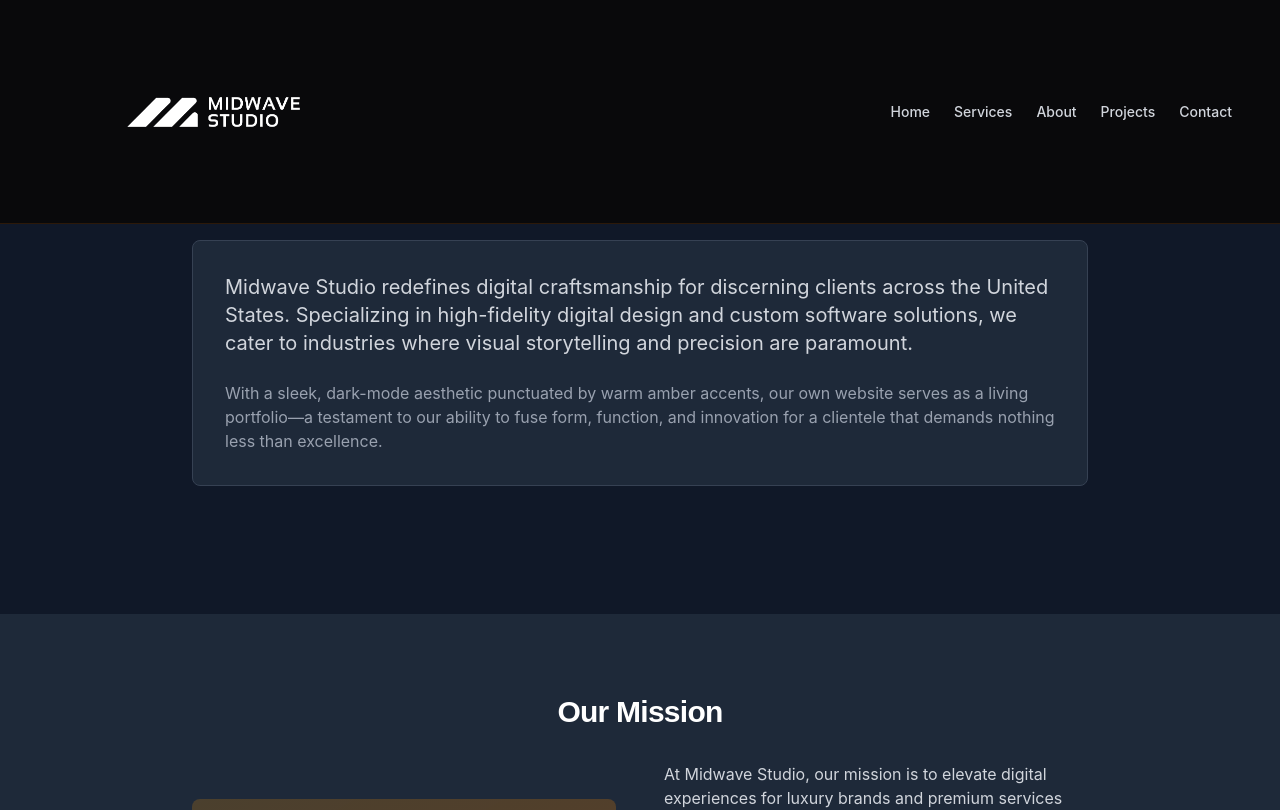
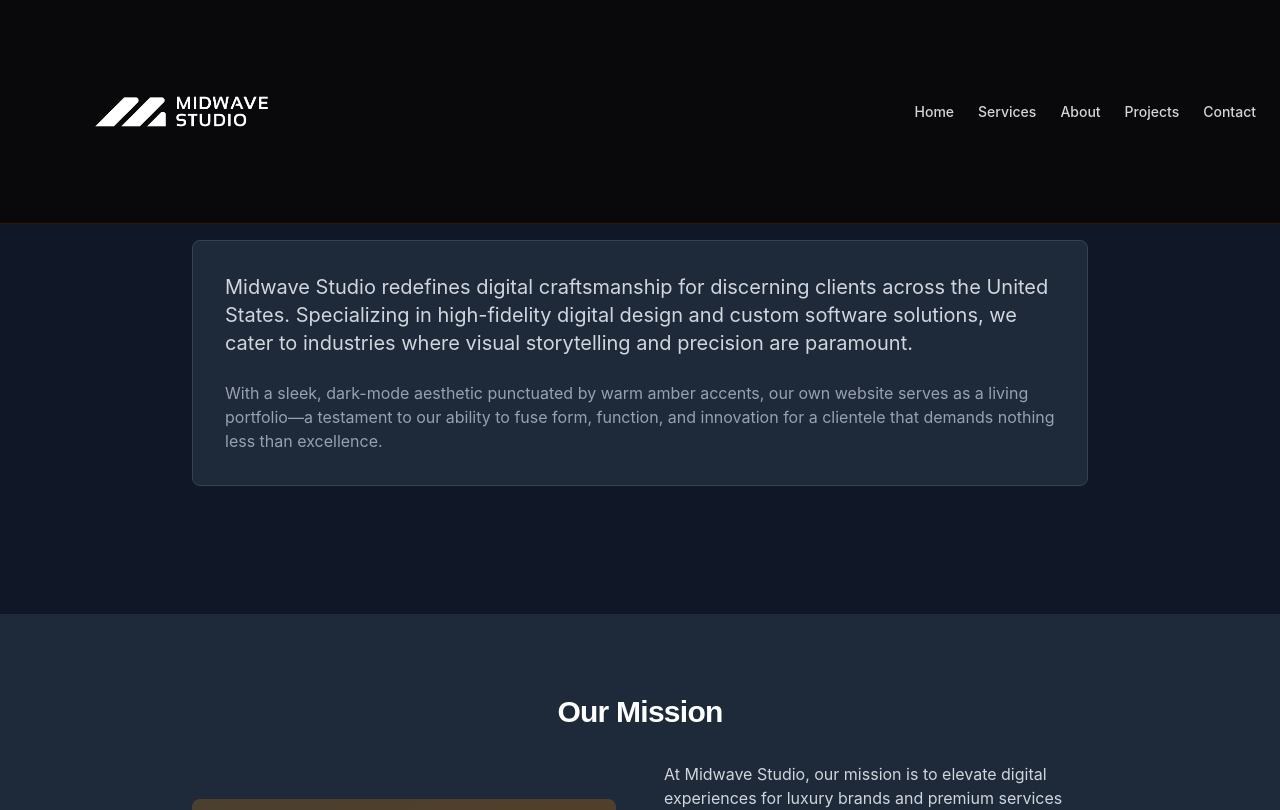
Before and after one commit to midwavestudio/midwave, a Next.js app: page /about in a window 1280 px wide. Shown: the top 810 px of the page. Built offline with nearby package versions, Linux system fonts and the light colour scheme; no server answers.

Commit message:
Remove spacing around logo in header

```diff
--- a/src/app/components/Header.tsx
+++ b/src/app/components/Header.tsx
@@ -44,21 +44,21 @@ const Header = () => {
 
   return (
     <header className="fixed top-0 left-0 right-0 z-50 bg-[#09090b] border-b border-[#b85a00]/20 h-56">
-      <div className="container mx-auto h-full">
+      <div className="container mx-auto h-full px-0">
         <div className="flex items-center justify-between h-full">
-          <Link href="/" className="h-56 flex items-center">
+          <Link href="/" className="h-56 flex items-center p-0 m-0">
             <Image
               src="/images/midwave-logo.png"
               alt="Midwave Studio Logo"
               width={1600}
               height={400}
               priority
-              className="h-56 w-auto"
+              className="h-56 w-auto object-contain"
             />
           </Link>
 
           {/* Desktop Navigation */}
-          <nav className="hidden md:flex items-center gap-6 pr-4">
+          <nav className="hidden md:flex items-center gap-6 pr-6">
             <NavLink href="/">Home</NavLink>
             <NavLink href="/services">Services</NavLink>
             <NavLink href="/about">About</NavLink>
```
